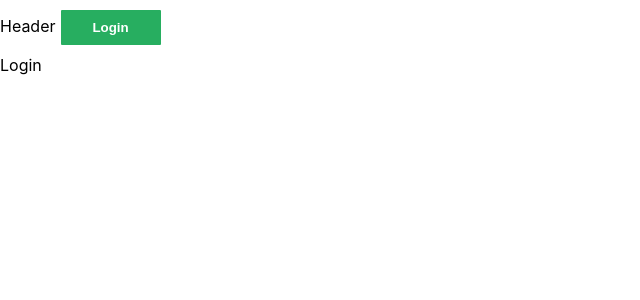
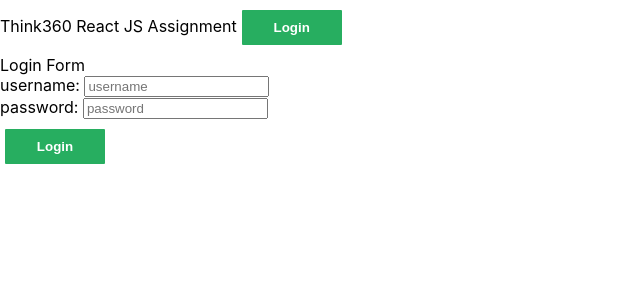
Before and after one commit to mihirjadhav04/ReactJS, a React (Create React App) app: page /login in a window 1280 px wide. Shown: the top 300 px of the page, without its empty margins (0-640 px from the left). Built offline with nearby package versions, Linux system fonts and the light colour scheme.

Commit message:
Authentication

```diff
--- a/package.json
+++ b/package.json
@@ -9,6 +9,7 @@
     "axios": "^0.27.2",
     "react": "^18.2.0",
     "react-dom": "^18.2.0",
+    "react-router": "^6.3.0",
     "react-router-dom": "^6.3.0",
     "react-scripts": "5.0.1",
     "web-vitals": "^2.1.4"
--- a/src/App.js
+++ b/src/App.js
@@ -1,18 +1,30 @@
 import {BrowserRouter, Routes, Route} from "react-router-dom"
+import { useState, useEffect } from "react";
 import Header from "./components/Header";
 import Home from "./pages/Home";
 import Login from "./pages/Login";
 import Summary from "./pages/Summary";
 
 function App() {
+
+  const [token, setToken] = useState();
+
   return (
     <BrowserRouter>
-    <Header/>
+      <Header token={token} setToken={setToken}/>
+      {!token &&
       <Routes>
         <Route path="/" element={<Home/>} />
-        <Route path="/login" element={<Login/>} />
+        <Route path="/login" element={<Login setToken={setToken}/>} />
+      </Routes>
+      }
+
+      {token &&
+      <Routes>
+        <Route path="/" element={<Home/>} />
         <Route path="/summary" element={<Summary/>} />
       </Routes>
+      }
     </BrowserRouter>
   );
 }
--- a/src/components/Button.js
+++ b/src/components/Button.js
@@ -3,7 +3,7 @@ import "../App.css"
 
 function Button(props) {
   return (
-    <button className="form-button">{props.buttonText}</button>
+    <button className="form-button" onClick={props.action}>{props.buttonText}</button>
   )
 }
 
--- a/src/components/Header.js
+++ b/src/components/Header.js
@@ -1,14 +1,24 @@
 import React from 'react'
 import Button from './Button'
+import {useNavigate} from 'react-router-dom'
 
-function Header() {
+function Header(props) {
+
+  const navigate = useNavigate();
+
   return (
     <div>
-      Header
-      <Button buttonText="Login"/>
+        Think360 React JS Assignment
+        {props.token?
+        <>
+          <Button action={()=>props.setToken()} buttonText={"Logout"} />
+        </>:
+        <>
+          <Button action={()=>navigate('/login')} buttonText={"Login"} />
+        </>
+        }
     </div>
-
   )
 }
 
-export default Header
+export default Header;
--- a/src/pages/Login.js
+++ b/src/pages/Login.js
@@ -1,9 +1,48 @@
-import React from 'react'
+import React, { useState, useEffect } from "react";
+import Button from "../components/Button";
+import {useNavigate} from 'react-router-dom'
 
-function Login() {
+function Login({setToken}) {
+
+  const [user, setUser] = useState({username: '', password: ''})
+  let inputs = [];
+
+  const navigate = useNavigate();
+
+  for(let key in user){
+    inputs.push(
+      <>
+        <label>{key}: </label>
+        <input type="text" value={user[key]}
+        name={key} placeholder={key}
+        onChange={(e)=>setUser({...user, [key]: e.target.value})}
+        />
+        <br/>
+      </>
+    )
+
+  }
+
+  const loginForm = (e) => {
+    e.preventDefault();
+    if(user['username'] =="think360" && user['password'] == 123456){
+      setToken(user);
+      navigate('/')
+    }
+    else{
+      alert("Invalid Credentials");
+    }
+  }
+
   return (
-    <div>Login</div>
-  )
+    <div>
+      Login Form
+      <form>
+        {inputs}
+        <Button action={loginForm} buttonText={"Login"} />
+      </form>
+    </div>
+  );
 }
 
-export default Login
+export default Login;
```
Also changed, not shown: src/pages/forms/Form1.js (+9 -0 lines), 1 other file (tests, documents, lock files or other folders).
